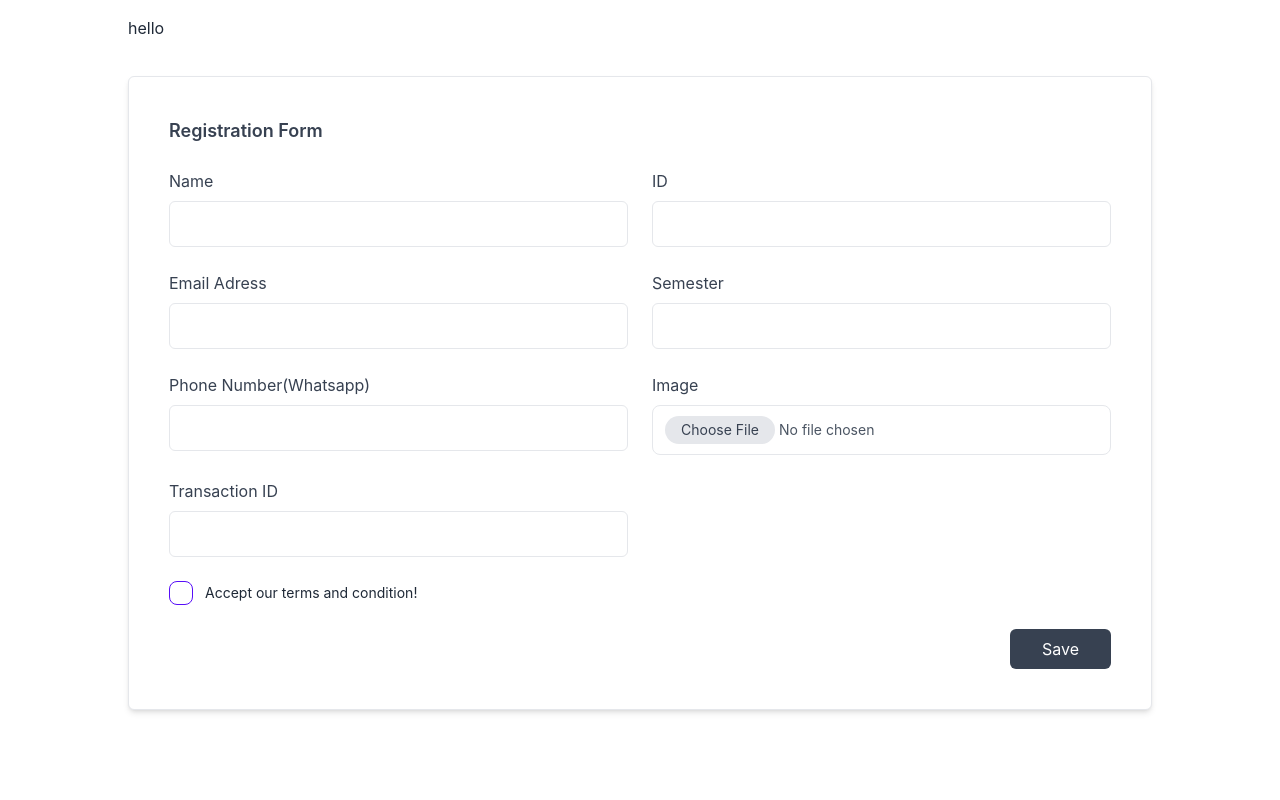
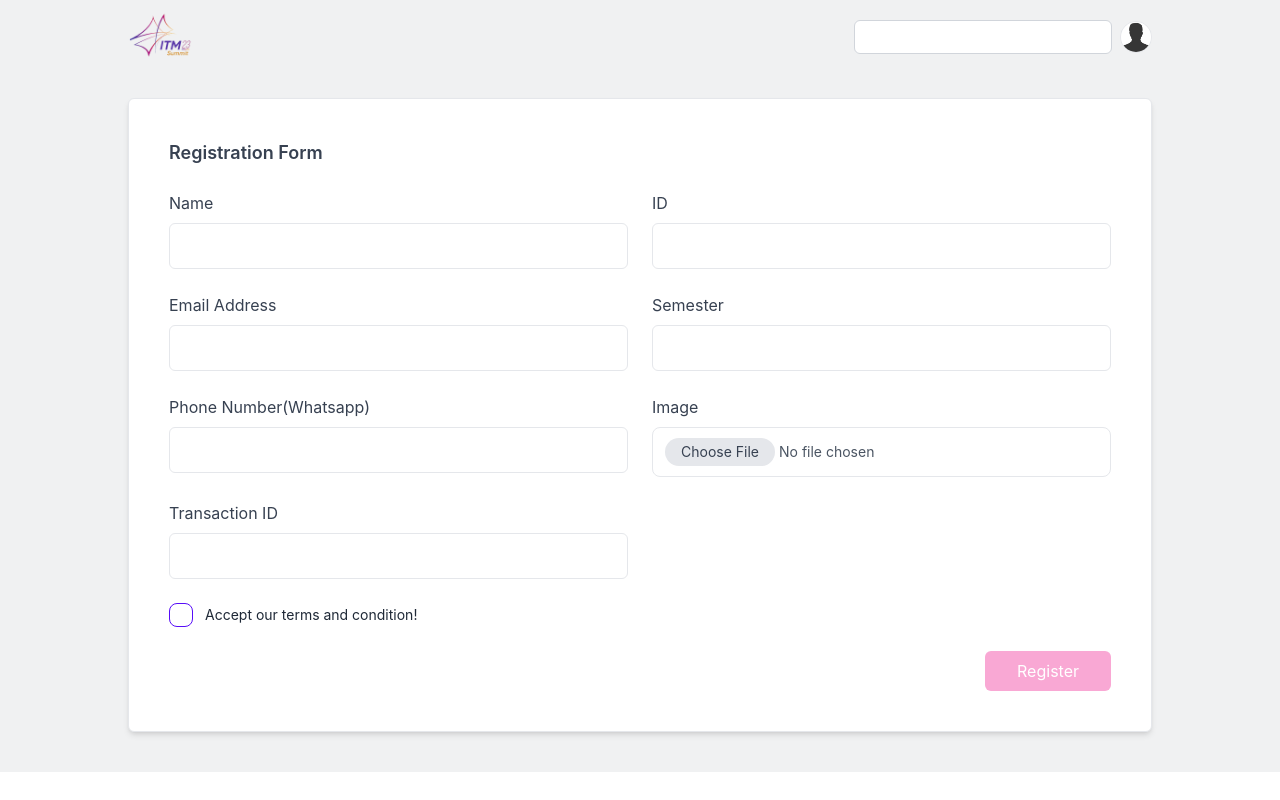
Before and after one commit to saadi001/itm-summit-frontend, a React (Create React App) app: page /dashboard/registration in a window 1280 px wide. Built offline with nearby package versions, Linux system fonts and the light colour scheme.

Commit message:
dashboard header added

```diff
--- a/package.json
+++ b/package.json
@@ -9,6 +9,7 @@
     "daisyui": "^2.50.0",
     "react": "^18.2.0",
     "react-dom": "^18.2.0",
+    "react-hook-form": "^7.43.1",
     "react-icons": "^4.7.1",
     "react-router-dom": "^6.8.1",
     "react-scripts": "5.0.1",
--- /dev/null
+++ b/src/Components/Header/Header.js
@@ -0,0 +1,18 @@
+import React from 'react';
+import logo from '../../Asset/logo/328496960_760463888831247_1725153779242283475_n-removebg-preview.png'
+import unknown from '../../Asset/image/unknown1.jpg'
+import { Link } from 'react-router-dom';
+
+const Header = () => {
+     return (
+          <div className='py-2 flex justify-between items-center'>
+               <Link to={'/'} className='w-16'><img className='w-full' src={logo} alt="" /></Link>
+               <div className='flex items-center gap-2'>
+                    <input className='py-1 px-1 rounded-md border border-gray-300' type="text" />
+                    <img className='w-8 h-8 rounded-full border' src={unknown} alt="" />
+               </div>
+          </div>
+     );
+};
+
+export default Header;
--- a/src/Layout/Dashboard/DashboardLayout.js
+++ b/src/Layout/Dashboard/DashboardLayout.js
@@ -1,11 +1,13 @@
 import React from 'react';
 import { Outlet } from 'react-router-dom';
+import Header from '../../Components/Header/Header';
 import Navbar from '../../Pages/Home/TopLandingPage/Navbar/Navbar';
 
 const DashboardLayout = () => {
      return (
-          <div>
+          <div className='bg-gray-500/10'>
                <div className='2xl:max-w-7xl 2xl:mx-auto xl:mx-auto xl:max-w-5xl lg:mx-20 md:mx-12 mx-5'>
+                    <Header></Header>
                     <Outlet></Outlet>
                </div>
           </div>
--- a/src/Pages/Home/Shcedule/Schedule.js
+++ b/src/Pages/Home/Shcedule/Schedule.js
@@ -18,7 +18,7 @@ const Schedule = () => {
           // setOpen(!open)
           setToggleState(id)
 
-          setOpen(!open)
+          // setOpen(!open)
      }
      return (
           <div id='schedule'>
@@ -80,7 +80,7 @@ const Schedule = () => {
 
 
                                                   </div>
-                                                  <div className={`${toggleState === schedule.id && open ? "block" : "hidden"} duration-300 ease-in ${toggleState=== 1 || schedule?.id === 3 || schedule?.id === 7 || schedule?.id === 9 ? "h-0" : "h-auto"}`}>
+                                                  <div className={`${toggleState === schedule.id ? "block" : "hidden"} duration-300 ease-in ${toggleState=== 1 || schedule?.id === 3 || schedule?.id === 7 || schedule?.id === 9 ? "h-0 opacity-0" : "h-auto"}`}>
                                                        {
                                                             <div className={`w-full bg-gray-500/10`}>
                                                                  <div className='px-6 sm:px-12 py-8'>
--- a/src/Pages/Registration/Registration.js
+++ b/src/Pages/Registration/Registration.js
@@ -1,60 +1,79 @@
-import React from 'react';
+import React, { useState } from 'react';
+import { useForm } from 'react-hook-form';
+import { MdReportGmailerrorred } from "react-icons/md";
 
 const Registration = () => {
+     const [checkbox, setCheckbox] = useState(false);
+     const {register, handleSubmit, formState: {errors}} = useForm();
+
+     const handleCheckbox = (e) =>{
+          setCheckbox(e)
+          // console.log(checkbox)
+     }
+
+     const handleRegisterForm = (data) =>{
+          console.log(data, errors)
+
+     }
      return (
-          <div>
-               <div className='py-4'>hello</div>
-               <section class="p-4 sm:p-6 md:p-10 my-5 mx-auto bg-white rounded-md shadow-md border">
+          <div className='pb-10'>
+               <section class="p-4 sm:p-6 md:p-10 mt-6 mx-auto bg-white rounded-md shadow-md border">
                     <h2 class="text-lg font-semibold text-gray-700 capitalize dark:text-white">Registration Form</h2>
 
-                    <form>
+                    <form onSubmit={handleSubmit(handleRegisterForm)}>
                          <div class="grid grid-cols-1 gap-6 my-6 sm:grid-cols-2">
                               <div>
                                    <label class="text-gray-700 dark:text-gray-200" for="username">Name</label>
-                                   <input id="username" type="text" class="block w-full px-4 py-[10px] mt-2 text-gray-700 bg-white border border-gray-200 rounded-md dark:bg-gray-800 dark:text-gray-300 dark:border-gray-600 focus:border-blue-400 focus:ring-blue-300 focus:ring-opacity-40 dark:focus:border-blue-300 focus:outline-none focus:ring" />
+                                   <input {...register('name', {required: "This field is required."})} id="username" type="text" class="block w-full px-4 py-[10px] mt-2 text-gray-700 bg-white border border-gray-200 rounded-md dark:bg-gray-800 dark:text-gray-300 dark:border-gray-600 focus:border-blue-400 focus:ring-blue-300 focus:ring-opacity-40 dark:focus:border-blue-300 focus:outline-none focus:ring" />
+                                   {errors.name && <p className='text-sm text-red-600 mt-1 flex items-center gap-1'><MdReportGmailerrorred/>{errors.name?.message}</p>}
                               </div>
 
                               <div>
-                                   <label class="text-gray-700 dark:text-gray-200" for="emailAddress">ID</label>
-                                   <input id="emailAddress" type="email" class="block w-full px-4 py-[10px] mt-2 text-gray-700 bg-white border border-gray-200 rounded-md dark:bg-gray-800 dark:text-gray-300 dark:border-gray-600 focus:border-blue-400 focus:ring-blue-300 focus:ring-opacity-40 dark:focus:border-blue-300 focus:outline-none focus:ring" />
+                                   <label class="text-gray-700 dark:text-gray-200" for="ID">ID</label>
+                                   <input {...register('id', {required: "This field is required."})} id="id" type="text" class="block w-full px-4 py-[10px] mt-2 text-gray-700 bg-white border border-gray-200 rounded-md dark:bg-gray-800 dark:text-gray-300 dark:border-gray-600 focus:border-blue-400 focus:ring-blue-300 focus:ring-opacity-40 dark:focus:border-blue-300 focus:outline-none focus:ring" />
+                                   {errors.id && <p className='text-sm text-red-600 mt-1 flex items-center gap-1'><MdReportGmailerrorred/>{errors.id?.message}</p>}
                               </div>
 
                               <div>
-                                   <label class="text-gray-700 dark:text-gray-200" for="password">Email Adress</label>
-                                   <input id="password" type="password" class="block w-full px-4 py-[10px] mt-2 text-gray-700 bg-white border border-gray-200 rounded-md dark:bg-gray-800 dark:text-gray-300 dark:border-gray-600 focus:border-blue-400 focus:ring-blue-300 focus:ring-opacity-40 dark:focus:border-blue-300 focus:outline-none focus:ring" />
+                                   <label class="text-gray-700 dark:text-gray-200" for="email">Email Address</label>
+                                   <input {...register('email', {required: "This field is required."})} id="email" type="email" class="block w-full px-4 py-[10px] mt-2 text-gray-700 bg-white border border-gray-200 rounded-md dark:bg-gray-800 dark:text-gray-300 dark:border-gray-600 focus:border-blue-400 focus:ring-blue-300 focus:ring-opacity-40 dark:focus:border-blue-300 focus:outline-none focus:ring" />
+                                   {errors.email && <p className='text-sm text-red-600 mt-1 flex items-center gap-1'><MdReportGmailerrorred/>{errors.email?.message}</p>}
                               </div>
 
                               <div>
                                    <label class="text-gray-700 dark:text-gray-200" for="passwordConfirmation">Semester</label>
-                                   <input id="passwordConfirmation" type="password" class="block w-full px-4 py-[10px] mt-2 text-gray-700 bg-white border border-gray-200 rounded-md dark:bg-gray-800 dark:text-gray-300 dark:border-gray-600 focus:border-blue-400 focus:ring-blue-300 focus:ring-opacity-40 dark:focus:border-blue-300 focus:outline-none focus:ring" />
+                                   <input  id="semester" type="text" class="block w-full px-4 py-[10px] mt-2 text-gray-700 bg-white border border-gray-200 rounded-md dark:bg-gray-800 dark:text-gray-300 dark:border-gray-600 focus:border-blue-400 focus:ring-blue-300 focus:ring-opacity-40 dark:focus:border-blue-300 focus:outline-none focus:ring" />
                               </div>
 
                               <div>
                                    <label class="text-gray-700 dark:text-gray-200" for="phoneNumber">Phone Number(Whatsapp)</label>
-                                   <input id="passwordConfirmation" type="password" class="block w-full px-4 py-[10px] mt-2 text-gray-700 bg-white border border-gray-200 rounded-md dark:bg-gray-800 dark:text-gray-300 dark:border-gray-600 focus:border-blue-400 focus:ring-blue-300 focus:ring-opacity-40 dark:focus:border-blue-300 focus:outline-none focus:ring" />
+                                   <input {...register('phone', {required: "This field is required."})} id="phoneNumber" type="number" class="block w-full px-4 py-[10px] mt-2 text-gray-700 bg-white border border-gray-200 rounded-md dark:bg-gray-800 dark:text-gray-300 dark:border-gray-600 focus:border-blue-400 focus:ring-blue-300 focus:ring-opacity-40 dark:focus:border-blue-300 focus:outline-none focus:ring" />
+                                   {errors.phone && <p className='text-sm text-red-600 mt-1 flex items-center gap-1'><MdReportGmailerrorred/>{errors.phone?.message}</p>}
                               </div>
 
                               <div>
                                    <label for="image" class="text-gray-700 dark:text-gray-200">Image</label>
-                                   <input type="file" class="block w-full px-3 py-[10px] mt-2 text-sm text-gray-600 bg-white border border-gray-200 rounded-lg file:bg-gray-200 file:text-gray-700 file:text-sm file:px-4 file:py-1 file:border-none file:rounded-full dark:file:bg-gray-800 dark:file:text-gray-200 dark:text-gray-300 placeholder-gray-400/70 dark:placeholder-gray-500 focus:border-blue-400 focus:outline-none focus:ring focus:ring-blue-300 focus:ring-opacity-40 dark:border-gray-600 dark:bg-gray-900 dark:focus:border-blue-300" />
+                                   <input {...register('image', {required: "This field is required."})} type="file" class="block w-full px-3 py-[10px] mt-2 text-sm text-gray-600 bg-white border border-gray-200 rounded-lg file:bg-gray-200 file:text-gray-700 file:text-sm file:px-4 file:py-1 file:border-none file:rounded-full dark:file:bg-gray-800 dark:file:text-gray-200 dark:text-gray-300 placeholder-gray-400/70 dark:placeholder-gray-500 focus:border-blue-400 focus:outline-none focus:ring focus:ring-blue-300 focus:ring-opacity-40 dark:border-gray-600 dark:bg-gray-900 dark:focus:border-blue-300" />
+                                   {errors.image && <p className='text-sm text-red-600 mt-1 flex items-center gap-1'><MdReportGmailerrorred/>{errors.image?.message}</p>}
                               </div>
 
                               <div>
                                    <label class="text-gray-700 dark:text-gray-200" for="transactionID">Transaction ID</label>
-                                   <input id="passwordConfirmation" type="password" class="block w-full px-4 py-[10px] mt-2 text-gray-700 bg-white border border-gray-200 rounded-md dark:bg-gray-800 dark:text-gray-300 dark:border-gray-600 focus:border-blue-400 focus:ring-blue-300 focus:ring-opacity-40 dark:focus:border-blue-300 focus:outline-none focus:ring" />
+                                   <input {...register('transactionID', {required: "This field is required."})} id="transaction" type="text" class="block w-full px-4 py-[10px] mt-2 text-gray-700 bg-white border border-gray-200 rounded-md dark:bg-gray-800 dark:text-gray-300 dark:border-gray-600 focus:border-blue-400 focus:ring-blue-300 focus:ring-opacity-40 dark:focus:border-blue-300 focus:outline-none focus:ring" />
+                                   {errors.transactionID && <p className='text-sm text-red-600 mt-1 flex items-center gap-1'><MdReportGmailerrorred/>{errors.transactionID?.message}</p>}
                               </div>
                          </div>
 
                          <div className="form-control">
                               <label className="flex items-center cursor-pointer">
-                                   <input type="checkbox" className="checkbox checkbox-primary" />
+                                   <input onChange={(e)=>handleCheckbox(e.target.checked)} type="checkbox" className="checkbox checkbox-primary" />
                                    <span className="ml-3 label-text">Accept our terms and condition!</span>
                               </label>
                          </div>
 
 
                          <div class="flex justify-end mt-6">
-                              <button class="px-8 py-2.5 leading-5 text-white transition-colors duration-300 transform bg-gray-700 rounded-md hover:bg-gray-600 focus:outline-none focus:bg-gray-600">Save</button>
+                              <button disabled={!checkbox} class="px-8 py-2.5 leading-5 text-white transition-colors duration-300 transform bg-pink-600 disabled:bg-pink-300 rounded-md hover:bg-blue-600 focus:outline-none focus:bg-blue-500">Register</button>
                          </div>
                     </form>
                </section>
```
Also changed, not shown: 1 other file (tests, documents, lock files or other folders).
